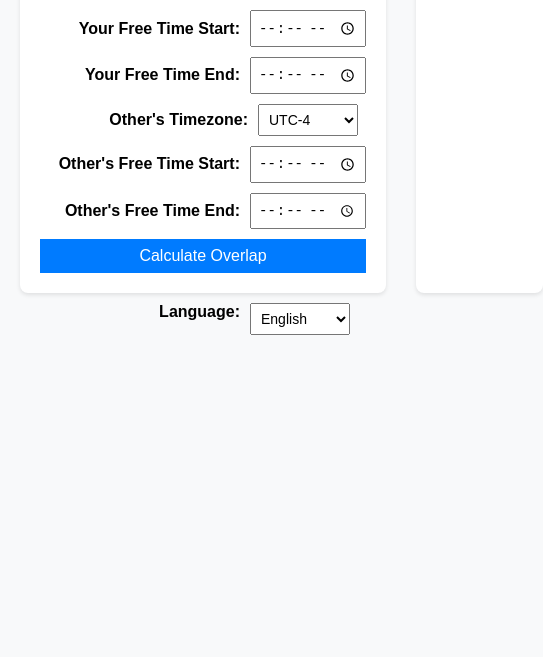
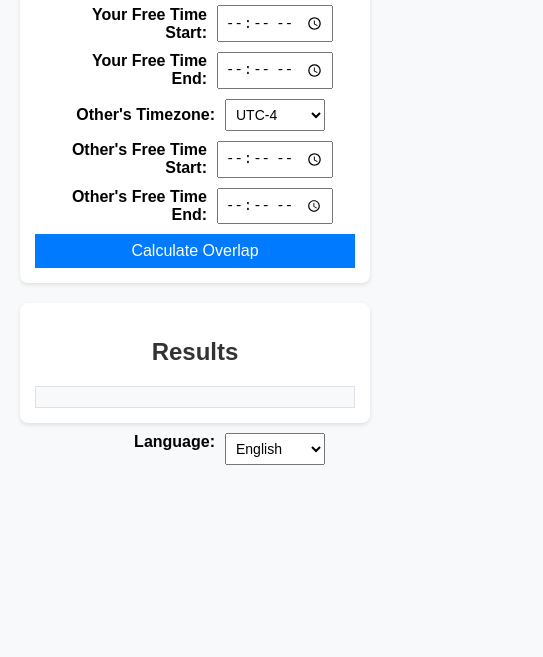
Before and after one commit to XiongEdward2008/time-difference-calculator, a plain HTML site: page index.html in a window 390 px wide. Shown: the part 187-844 px from the top of the page, 543 px wide, since content can reach past the window. Drawn offline with Linux system fonts and the light colour scheme.

Commit message:
Editing index.html
Adding support for mobile display.

```diff
--- a/index.html
+++ b/index.html
@@ -40,6 +40,19 @@
             justify-content: space-between;
             font-size: 12px;
             margin-top: 2px;
+        }
+
+        @media (max-width: 768px) {
+            .app {
+                flex-direction: column;
+                gap: 20px;
+            }
+            .input-section, .result-section {
+                padding: 15px;
+            }
+            label {
+                width: 150px;
+            }
         }
     </style>
 </head>
```
